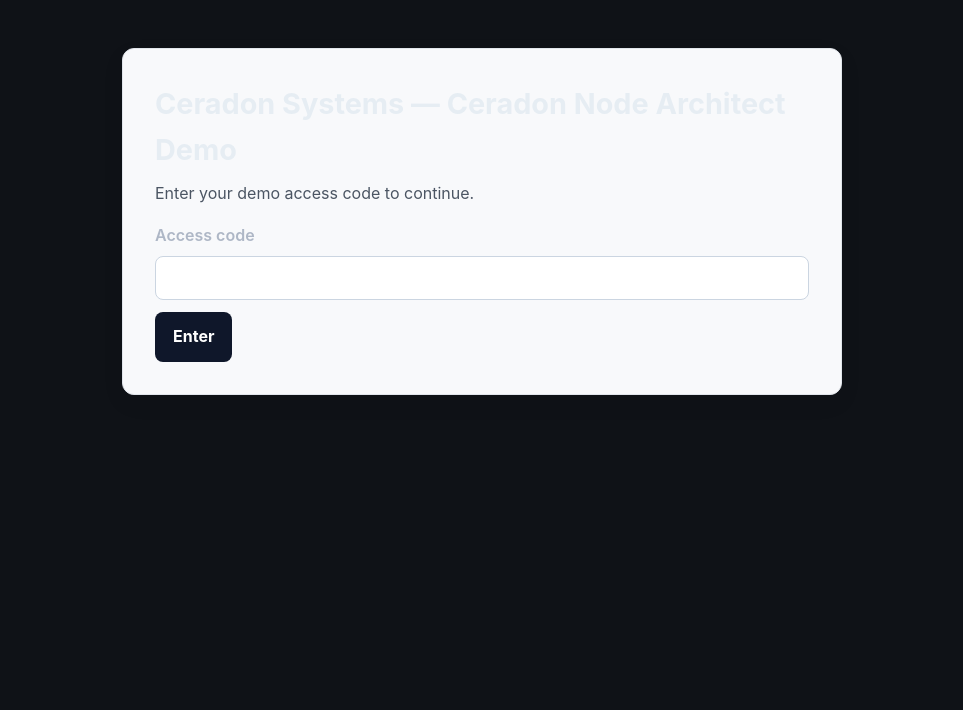
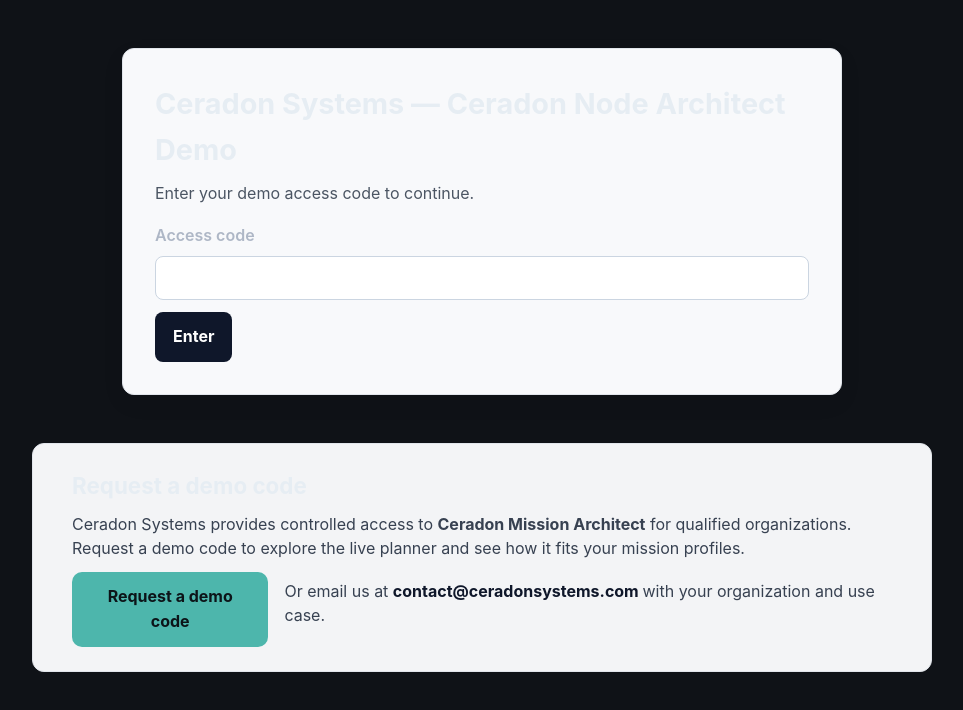
Before and after one commit to nbschultz97/Ceradon-Node-Architect, a plain HTML site: page web/index.html in a window 1280 px wide. Shown: the whole page, without its empty margins (158-1121 px from the left). Drawn offline with Linux system fonts and the light colour scheme.

Commit message:
Add demo request section

```diff
--- a/web/index.html
+++ b/web/index.html
@@ -67,6 +67,84 @@
       color: #b91c1c;
       font-size: 0.95rem;
     }
+
+    .demo-request {
+      max-width: 900px;
+      margin: 24px auto 16px;
+      padding: 24px;
+      background: #f3f4f6;
+      border: 1px solid #e1e5eb;
+      border-radius: 12px;
+    }
+
+    .demo-request-inner {
+      max-width: 820px;
+      margin: 0 auto;
+    }
+
+    .demo-request h2 {
+      margin: 0 0 8px;
+      font-size: 1.4rem;
+    }
+
+    .demo-request p {
+      margin: 0 0 12px;
+      color: #374151;
+      line-height: 1.5;
+    }
+
+    .demo-request-actions {
+      display: flex;
+      flex-direction: column;
+      gap: 10px;
+      align-items: flex-start;
+    }
+
+    .demo-request-btn {
+      display: inline-block;
+      text-decoration: none;
+      text-align: center;
+      padding: 12px 18px;
+      border-radius: 10px;
+      font-weight: 700;
+      color: #0c1418;
+      background: #4db6ac;
+      border: none;
+      cursor: pointer;
+      transition: transform 0.1s ease, box-shadow 0.2s ease;
+    }
+
+    .demo-request-btn:hover {
+      transform: translateY(-1px);
+      box-shadow: 0 8px 20px rgba(77, 182, 172, 0.25);
+    }
+
+    .demo-request-email {
+      margin: 0;
+      color: #4b5563;
+    }
+
+    .demo-request-email a {
+      color: #0f172a;
+      font-weight: 700;
+      text-decoration: none;
+    }
+
+    .demo-request-email a:hover {
+      text-decoration: underline;
+    }
+
+    @media (min-width: 640px) {
+      .demo-request-actions {
+        flex-direction: row;
+        align-items: center;
+        gap: 16px;
+      }
+
+      .demo-request-email {
+        margin: 0;
+      }
+    }
   </style>
 </head>
 <body>
@@ -78,6 +156,33 @@
     <button id="demo-enter" type="button">Enter</button>
     <div id="demo-error" class="error-message" aria-live="polite">Invalid code.</div>
   </div>
+
+  <section id="demo-request" class="demo-request">
+    <div class="demo-request-inner">
+      <h2>Request a demo code</h2>
+      <p>
+        Ceradon Systems provides controlled access to <strong>Ceradon Mission Architect</strong> for qualified organizations.
+        Request a demo code to explore the live planner and see how it fits your mission profiles.
+      </p>
+      <div class="demo-request-actions">
+        <a
+          id="demo-request-button"
+          class="demo-request-btn"
+          href="mailto:contact@ceradonsystems.com?subject=Demo%20code%20request%20%E2%80%93%20Ceradon%20Mission%20Architect&body=Hi%20Ceradon%20team,%0D%0A%0D%0AI'd%20like%20to%20request%20a%20demo%20access%20code%20for%20Ceradon%20Mission%20Architect.%0D%0A%0D%0AOrganization:%20%0D%0AUse%20case:%20%0D%0ATimeline:%20%0D%0A%0D%0AThank%20you."
+        >
+          Request a demo code
+        </a>
+
+        <p class="demo-request-email">
+          Or email us at
+          <a href="mailto:contact@ceradonsystems.com?subject=Demo%20code%20request%20%E2%80%93%20Ceradon%20Mission%20Architect">
+            contact@ceradonsystems.com
+          </a>
+          with your organization and use case.
+        </p>
+      </div>
+    </div>
+  </section>
 
   <div id="app-root" style="display: none;">
     <header class="page-header">
```
